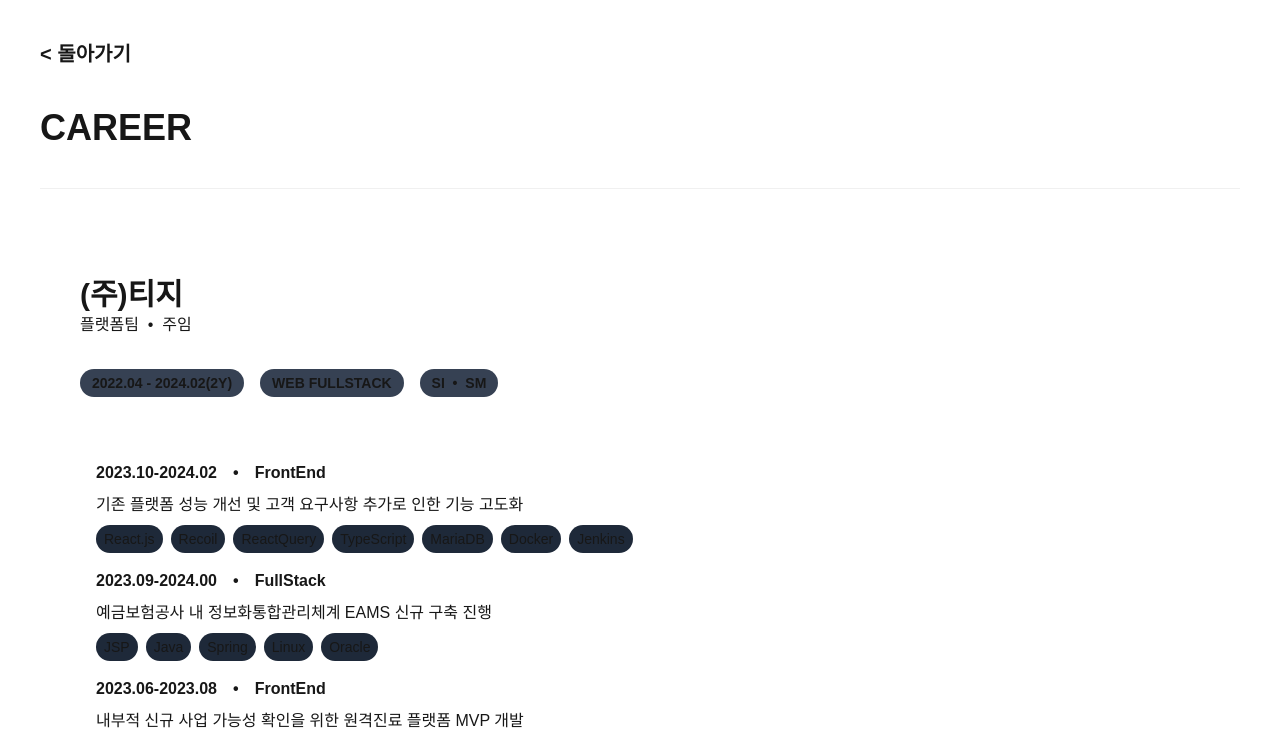
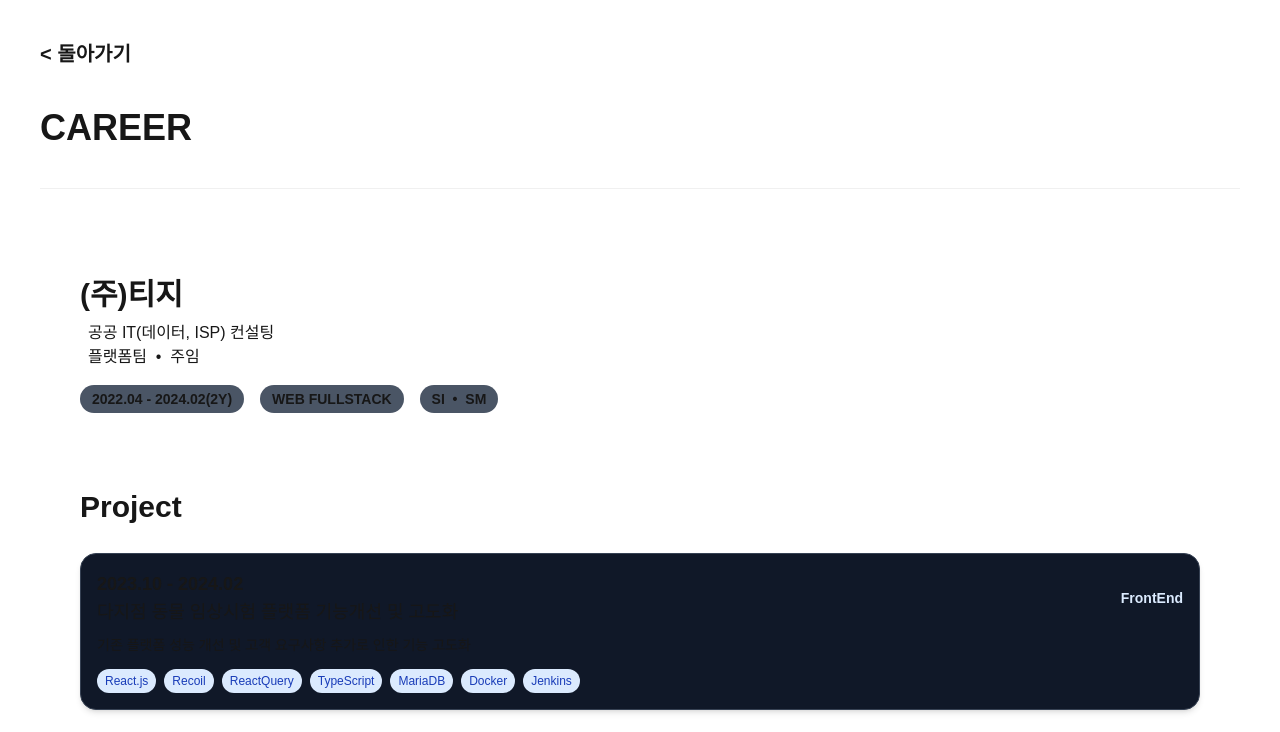
Before and after one commit to Nuuuing/sujin_portfolio, a Next.js app: page /career/detail/0 in a window 1280 px wide. Shown: the top 732 px of the page. Built offline with nearby package versions, Linux system fonts and the light colour scheme; a web font is replaced by a local one.

Commit message:
[Feat] Career 상세 완료

```diff
--- a/src/components/career/CareerItem.tsx
+++ b/src/components/career/CareerItem.tsx
@@ -13,7 +13,9 @@ export const CareerItem = (props: CareerItemProps) => {
             href={{ pathname: `/career/detail/${data.key}` }}
             className="bg-[#1a1a1a] w-[20rem] text-white rounded-xl px-4 py-2 text-center block space-y-2 shadow-md my-4 cursor-pointer">
             <div className="bg-gray-700 text-sm px-3 py-1 rounded-full inline-block">
-                {dayjs(data?.startTerm).format('YYYY.MM')} - {data?.endTerm ? dayjs(data.endTerm).format('YYYY.MM') : 'ING'}
+                {data?.startTerm ? `${data.startTerm.getFullYear()}.${String(data.startTerm.getMonth()).padStart(2, '0')}` : ''}
+                &nbsp;-&nbsp;
+                {data?.endTerm ? `${data.endTerm.getFullYear()}.${String(data.endTerm.getMonth()).padStart(2, '0')}` : 'ING'}
             </div>
 
             <div className="text-xl font-semibold">
--- a/src/components/career/Detail/CareerTg.tsx
+++ b/src/components/career/Detail/CareerTg.tsx
@@ -1,33 +1,30 @@
 import { careerSubDataTG } from "@/data";
 import { careerSubT, skillStackT } from "@/types";
-import dayjs from "dayjs"
 
 export const CareerTg = () => {
 
     return (
         <>
             <div className="mb-[4rem]">
-                <div className="mb-[2rem]">
+                <div className="mb-[1rem]">
                     <h2 className="text-3xl font-bold">(주)티지</h2>
-                    <p>플랫폼팀&nbsp; • &nbsp;주임</p>
+                    <div className="ml-[0.5rem] mt-[0.5rem]">
+                        <p>공공 IT(데이터, ISP) 컨설팅</p>
+                        <p>플랫폼팀&nbsp; • &nbsp;주임</p>
+                    </div>
                 </div>
                 <div>
-                    <p className="bg-gray-700 text-sm px-3 py-1 rounded-full inline-block mr-[1rem] font-bold">2022.04 - 2024.02(2Y)</p>
-                    <p className="bg-gray-700 text-sm px-3 py-1 rounded-full inline-block mr-[1rem] font-bold">WEB FULLSTACK</p>
-                    <p className="bg-gray-700 text-sm px-3 py-1 rounded-full inline-block mr-[1rem] font-bold">SI&nbsp; • &nbsp;SM</p>
+                    <p className="bg-gray-600 text-sm px-3 py-1 rounded-full inline-block mr-[1rem] font-bold">2022.04 - 2024.02(2Y)</p>
+                    <p className="bg-gray-600 text-sm px-3 py-1 rounded-full inline-block mr-[1rem] font-bold">WEB FULLSTACK</p>
+                    <p className="bg-gray-600 text-sm px-3 py-1 rounded-full inline-block mr-[1rem] font-bold">SI&nbsp; • &nbsp;SM</p>
                 </div>
             </div>
+            <h2 className="text-3xl font-bold mb-[1rem] py-3">Project</h2>
             {
                 careerSubDataTG.map((data: careerSubT, index) => {
                     return (
-                        <div key={'c-' + index}>
-                            <CareerDetailItem
-                                key={index}
-                                data={data}
-                            />
-                            {index < careerSubDataTG.length - 1 && (
-                                <div style={{ margin: '1rem 0 1rem 1rem' }}></div>
-                            )}
+                        <div key={'c-' + index} className="mb-6">
+                            <CareerDetailItem data={data} />
                         </div>
                     )
                 })
@@ -43,33 +40,30 @@ const CareerDetailItem = (props: CareerDetailItemProps) => {
     const { data } = props;
 
     return (
-        <div className="ml-[1rem]">
-            <div className="mb-[0.5rem]">
-                <div className="inline-block font-bold mr-[1rem]">
+        <div className="bg-gray-900 shadow-md rounded-2xl p-4 border border-gray-700">
+            <div className="flex items-center justify-between mb-2">
+                <div className="font-bold text-lg">
                     {data?.startTerm ? `${data.startTerm.getFullYear()}.${String(data.startTerm.getMonth()).padStart(2, '0')}` : 'N/A'}
-                    -
+                    &nbsp;-&nbsp;
                     {data?.endTerm ? `${data.endTerm.getFullYear()}.${String(data.endTerm.getMonth()).padStart(2, '0')}` : 'ING'}
+                    <p className="font-medium text-lg">{data.projTitle}</p>
                 </div>
-                <p className="inline-block font-bold mr-[1rem]">
-                    •
-                </p>
-                <div className="inline-block font-bold">
-                    {data.type}
-                </div>
+                <div className="font-semibold text-blue-100 text-sm">{data.type}</div>
             </div>
-            <div className="mb-[0.5rem]">
-                {data.description}
+
+            <div className="mb-3 text-sm leading-relaxed">
+                <p>{data.description}</p>
             </div>
-            <div>
-                {data.skills?.map((data: skillStackT, index) => {
-                    return (
-                        <span
-                            className="bg-gray-800 text-sm px-2 py-1 rounded-full inline-block mr-[0.5rem]"
-                            key={'sk-' + index}>
-                            {data.name}
-                        </span>
-                    )
-                })}
+
+            <div className="flex flex-wrap gap-2">
+                {data.skills?.map((data: skillStackT, index) => (
+                    <span
+                        className="bg-blue-100 text-blue-800 text-xs px-2 py-1 rounded-full font-medium"
+                        key={'sk-' + index}
+                    >
+                        {data.name}
+                    </span>
+                ))}
             </div>
         </div>
     )
--- a/src/components/career/Detail/CareerUph.tsx
+++ b/src/components/career/Detail/CareerUph.tsx
@@ -1,6 +1,37 @@
-export const CareerUph =() =>{
-    return(
+export const CareerUph = () => {
+    return (
         <>
+            <div className="mb-[3rem]">
+                <div className="mb-[1rem]">
+                    <h2 className="text-3xl font-bold">(주)유팜몰</h2>
+                    <div className="ml-[0.5rem] mt-[0.5rem]">
+                        <p>약국 전자상거래</p>
+                        <p>개발팀&nbsp; • &nbsp;주임</p>
+                    </div>
+                </div>
+                <div>
+                    <p className="bg-gray-600 text-sm px-3 py-1 rounded-full inline-block mr-[1rem] font-bold">2025.03 - ING</p>
+                    <p className="bg-gray-600 text-sm px-3 py-1 rounded-full inline-block mr-[1rem] font-bold">WEB FULLSTACK</p>
+                </div>
+            </div>
+            <div>
+                <div className="mb-[2rem]">
+                    <p className="bg-gray-700 text-sm px-3 py-1 rounded-full inline-block mr-[0.5rem]">C#</p>
+                    <p className="bg-gray-700 text-sm px-3 py-1 rounded-full inline-block mr-[0.5rem]">ASP.NET</p>
+                    <p className="bg-gray-700 text-sm px-3 py-1 rounded-full inline-block mr-[0.5rem]">IIS</p>
+                    <p className="bg-gray-700 text-sm px-3 py-1 rounded-full inline-block mr-[0.5rem]">MSSQL</p>
+                    <p className="bg-gray-700 text-sm px-3 py-1 rounded-full inline-block mr-[0.5rem]">JAVA</p>
+                </div>
+                <div className="text-lg">
+                    <p>• 시스템 기능 개선 및 운영 고도화 작업 수행  </p>
+                    <p>• 영업 부서 및 관련 부서와의 지속적인 커뮤니케이션을 통한 요구사항 분석 및 반영</p>
+                    <p>• MSSQL 기반 프로시저 최적화, 대용량 데이터 처리 성능 개선</p>
+                    <p>• 대규모 거래 데이터 관리 데이터 정합성 유지 및 품질 관리</p>
+                    <p>• 도매 거래처 ERP DB 연동 시스템 유지관리 및 장애 대응</p>
+                    <p>• 시스템 이슈 대응</p>
+                    <p>• 경쟁사 데이터 수집 및 분석을 위한 외부 시스템 개발</p>
+                </div>
+            </div>
         </>
     )
 }
--- a/src/data/career.data.ts
+++ b/src/data/career.data.ts
@@ -19,7 +19,7 @@ export const careerSubDataTG: careerSubT[] = [
         ],
         description: "기존 플랫폼 성능 개선 및 고객 요구사항 추가로 인한 기능 고도화",
         contents: ["ReactQuery 적용하여 성능 향상", "유저 피드백에 맞추어 기능 개선", "사용자 매뉴얼 작성 (관리자, 사용자)"],
-        result: ["성능과 TDD에 대해 중요성을 깊이 인식하게 됨"],
+        result: ["성능과 TDD에 대해 중요성을 깊이 인식"],
         type: 'FrontEnd'
     },
     {
```
